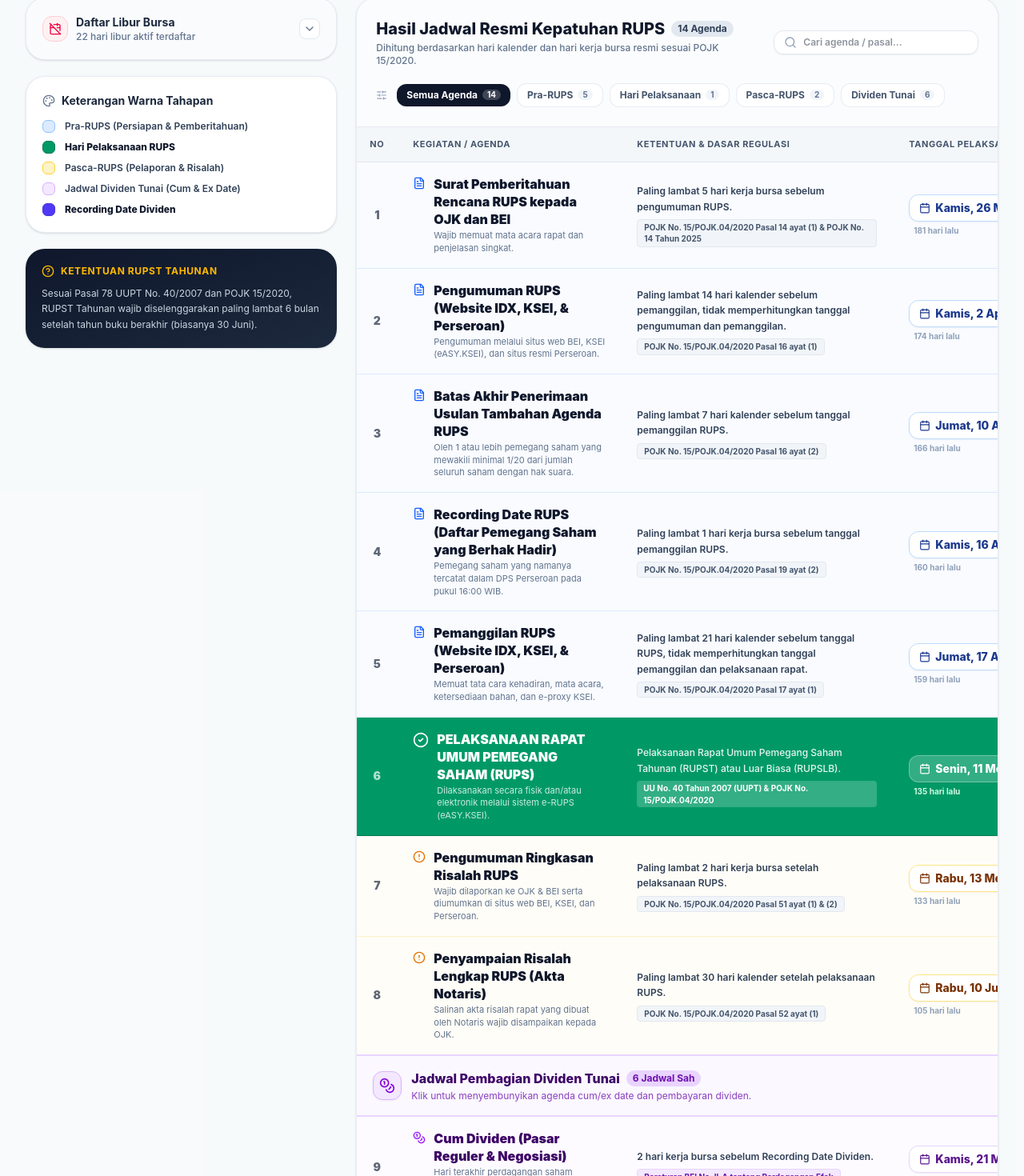
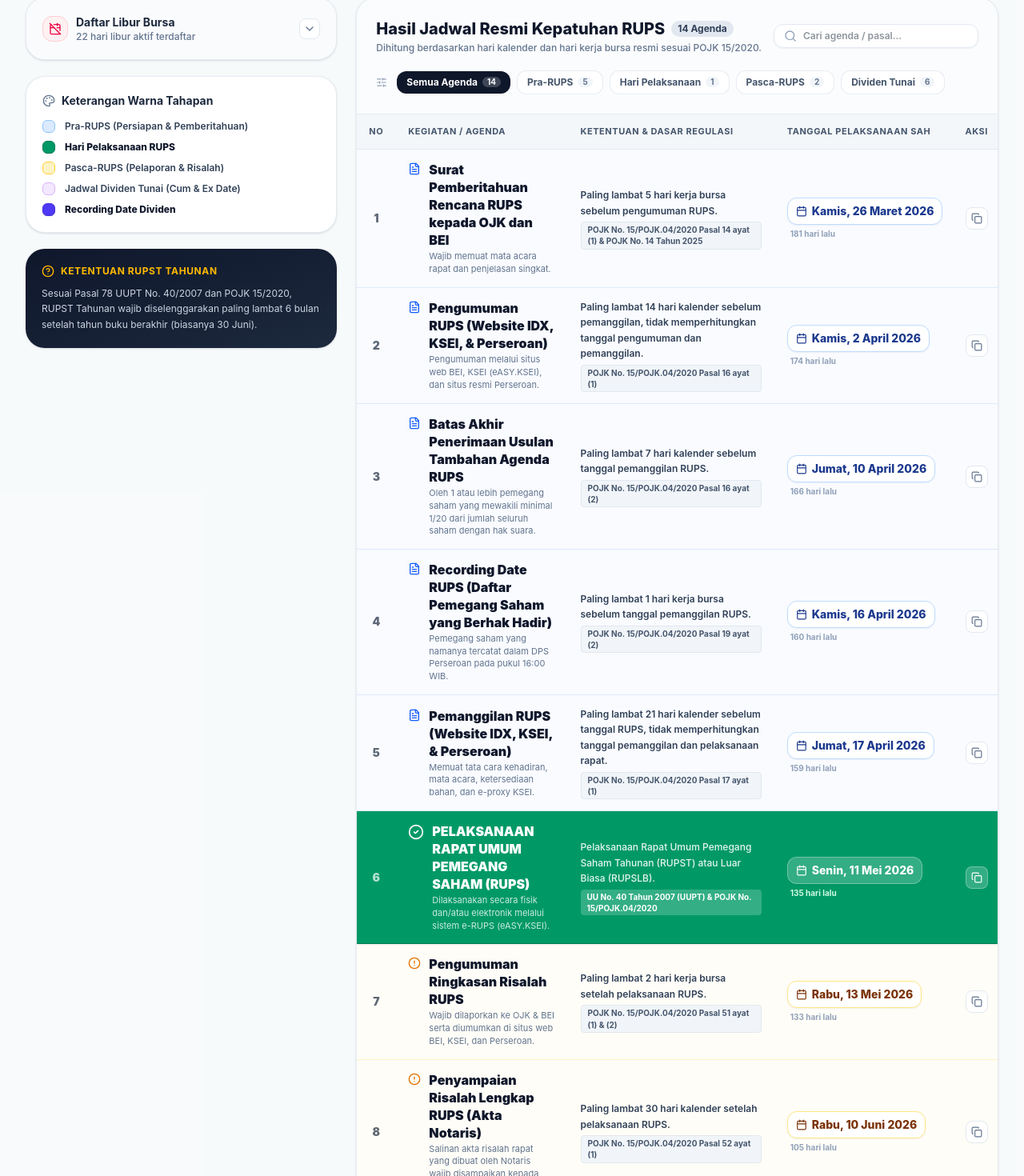
Before and after one commit to hendyka/RUPS_New, a React (Vite) app: page / in a window 1280 px wide. Shown: the part 657-2127 px from the top of the page at 80% size. Built offline with nearby package versions, Linux system fonts and the light colour scheme.

Commit message:
Refactor TimelineTable component with sidebar support
Update sidebar

```diff
--- a/src/components/TimelineTable.tsx
+++ b/src/components/TimelineTable.tsx
@@ -12,9 +12,10 @@ import {
   Clock,
   Copy,
   Check,
-  Share2,
   SlidersHorizontal,
-  Search
+  Search,
+  PanelLeftClose,
+  PanelLeftOpen
 } from 'lucide-react';
 
 interface TimelineTableProps {
@@ -26,6 +27,8 @@ interface TimelineTableProps {
   onFilterChange: (cat: string) => void;
   searchQuery: string;
   onSearchChange: (query: string) => void;
+  isSidebarOpen?: boolean;
+  onToggleSidebar?: () => void;
 }
 
 export const TimelineTable: React.FC<TimelineTableProps> = ({
@@ -37,6 +40,8 @@ export const TimelineTable: React.FC<TimelineTableProps> = ({
   onFilterChange,
   searchQuery,
   onSearchChange,
+  isSidebarOpen = true,
+  onToggleSidebar,
 }) => {
   const [copiedId, setCopiedId] = React.useState<string | null>(null);
 
@@ -133,10 +138,27 @@ export const TimelineTable: React.FC<TimelineTableProps> = ({
   return (
     <div className="bg-white rounded-3xl shadow-sm border border-slate-200/80 overflow-hidden">
       {/* Top Filter & Search Bar */}
-      <div className="p-5 md:p-6 border-b border-slate-200/80 bg-slate-50/50 space-y-4">
-        <div className="flex flex-col md:flex-row md:items-center justify-between gap-4">
+      <div className="p-4 sm:p-6 border-b border-slate-200/80 bg-slate-50/50 space-y-4">
+        <div className="flex flex-col md:flex-row md:items-center justify-between gap-3">
+          <div className="flex items-start sm:items-center gap-3">
+            {onToggleSidebar && (
+              <button
+                onClick={onToggleSidebar}
+                className={`p-2 rounded-xl border text-xs font-bold transition-all shrink-0 flex items-center gap-1.5 shadow-xs ${
+                  isSidebarOpen
+                    ? 'bg-white hover:bg-slate-100 text-slate-600 border-slate-200'
+                    : 'bg-indigo-600 hover:bg-indigo-700 text-white border-indigo-700 ring-2 ring-indigo-300/50'
+                }`}
+                title={isSidebarOpen ? 'Sembunyikan Panel Libur (Perluas Tampilan Tabel)' : 'Tampilkan Panel Libur'}
+              >
+                {isSidebarOpen ? <PanelLeftClose className="w-4 h-4" /> : <PanelLeftOpen className="w-4 h-4" />}
+                <span className="hidden sm:inline text-xs font-semibold">
+                  {isSidebarOpen ? 'Lipat Kiri' : 'Buka Kiri'}
+                </span>
+              </button>
+            )}
             <div>
-            <h2 className="text-lg md:text-xl font-extrabold text-slate-900 flex items-center gap-2">
+              <h2 className="text-base sm:text-lg md:text-xl font-extrabold text-slate-900 flex items-center gap-2">
                 <span>Hasil Jadwal Resmi Kepatuhan RUPS</span>
                 <span className="text-xs font-bold px-2 py-0.5 rounded-full bg-slate-200 text-slate-700">
                   {items.length} Agenda
@@ -145,6 +167,7 @@ export const TimelineTable: React.FC<TimelineTableProps> = ({
               <p className="text-xs text-slate-500 font-medium mt-0.5">
                 Dihitung berdasarkan hari kalender dan hari kerja bursa resmi sesuai POJK 15/2020.
               </p>
+            </div>
           </div>
 
           {/* Search box */}
@@ -188,14 +211,14 @@ export const TimelineTable: React.FC<TimelineTableProps> = ({
 
       {/* Main Table */}
       <div className="overflow-x-auto">
-        <table className="w-full text-left text-sm border-collapse">
+        <table className="w-full text-left text-sm border-collapse table-auto">
           <thead>
             <tr className="bg-slate-100/80 border-b border-slate-200 text-slate-600 text-[11px] font-extrabold uppercase tracking-wider">
-              <th className="px-4 py-3.5 text-center w-14">No</th>
-              <th className="px-5 py-3.5 min-w-[280px]">Kegiatan / Agenda</th>
-              <th className="px-5 py-3.5 min-w-[340px]">Ketentuan & Dasar Regulasi</th>
-              <th className="px-5 py-3.5 whitespace-nowrap min-w-[200px]">Tanggal Pelaksanaan Sah</th>
-              <th className="px-4 py-3.5 text-center w-16 no-print">Aksi</th>
+              <th className="px-3 py-3.5 text-center w-12 shrink-0">No</th>
+              <th className="px-4 py-3.5 min-w-[200px]">Kegiatan / Agenda</th>
+              <th className="px-4 py-3.5 min-w-[240px]">Ketentuan & Dasar Regulasi</th>
+              <th className="px-4 py-3.5 min-w-[170px] whitespace-nowrap">Tanggal Pelaksanaan Sah</th>
+              <th className="px-3 py-3.5 text-center w-12 shrink-0 no-print">Aksi</th>
             </tr>
           </thead>
 
@@ -219,16 +242,16 @@ export const TimelineTable: React.FC<TimelineTableProps> = ({
                     className={`border-b ${style.row} transition-colors group`}
                   >
                     {/* No */}
-                    <td className="px-4 py-4 text-center font-black opacity-70">
+                    <td className="px-3 py-3.5 text-center font-black opacity-70">
                       {idx + 1}
                     </td>
 
                     {/* Title */}
-                    <td className="px-5 py-4">
+                    <td className="px-4 py-3.5">
                       <div className="flex items-start gap-2.5">
                         <span className="shrink-0 mt-0.5">{style.icon}</span>
                         <div>
-                          <span className={`font-black text-sm md:text-base leading-snug block ${isHighlight ? 'text-white' : 'text-slate-900'}`}>
+                          <span className={`font-black text-xs sm:text-sm md:text-base leading-snug block ${isHighlight ? 'text-white' : 'text-slate-900'}`}>
                             {item.title}
                           </span>
                           {item.notes && (
@@ -241,12 +264,12 @@ export const TimelineTable: React.FC<TimelineTableProps> = ({
                     </td>
 
                     {/* Description & Legal Basis */}
-                    <td className="px-5 py-4">
+                    <td className="px-4 py-3.5">
                       <p className={`text-xs leading-relaxed ${isHighlight ? 'text-white/90 font-medium' : 'text-slate-700 font-semibold'}`}>
                         {item.desc}
                       </p>
                       {item.legalBasis && (
-                        <span className={`inline-block mt-1.5 text-[10px] font-bold px-2 py-0.5 rounded ${
+                        <span className={`inline-block mt-1 text-[10px] font-bold px-2 py-0.5 rounded ${
                           isHighlight ? 'bg-white/20 text-white' : 'bg-slate-100 text-slate-600 border border-slate-200'
                         }`}>
                           {item.legalBasis}
@@ -255,23 +278,23 @@ export const TimelineTable: React.FC<TimelineTableProps> = ({
                     </td>
 
                     {/* Date */}
-                    <td className="px-5 py-4 whitespace-nowrap align-middle">
+                    <td className="px-4 py-3.5 align-middle">
                       <div className="flex flex-col gap-1">
-                        <div className={`inline-flex items-center gap-1.5 px-3 py-1.5 rounded-xl text-xs md:text-sm font-extrabold ${style.pill} shadow-xs w-fit`}>
-                          <Calendar className="w-3.5 h-3.5" />
-                          <span>{formatDateIndonesian(item.date)}</span>
+                        <div className={`inline-flex items-center gap-1.5 px-2.5 py-1.5 rounded-xl text-xs md:text-sm font-extrabold ${style.pill} shadow-xs w-fit`}>
+                          <Calendar className="w-3.5 h-3.5 shrink-0" />
+                          <span className="whitespace-normal sm:whitespace-nowrap">{formatDateIndonesian(item.date)}</span>
                         </div>
-                        <span className={`text-[10px] font-bold px-1.5 ${isHighlight ? 'text-emerald-100' : diff === 0 ? 'text-rose-600' : 'text-slate-400'}`}>
+                        <span className={`text-[10px] font-bold px-1 ${isHighlight ? 'text-emerald-100' : diff === 0 ? 'text-rose-600' : 'text-slate-400'}`}>
                           {diff === 0 ? '● Hari Ini' : diff > 0 ? `${diff} hari lagi` : `${Math.abs(diff)} hari lalu`}
                         </span>
                       </div>
                     </td>
 
                     {/* Action */}
-                    <td className="px-4 py-4 text-center align-middle no-print">
+                    <td className="px-3 py-3.5 text-center align-middle no-print">
                       <button
                         onClick={() => handleCopyRow(item)}
-                        className={`p-2 rounded-xl border transition-colors ${
+                        className={`p-1.5 rounded-lg border transition-colors ${
                           isHighlight
                             ? 'bg-white/20 hover:bg-white/30 text-white border-white/30'
                             : 'bg-white hover:bg-slate-100 text-slate-500 hover:text-slate-800 border-slate-200'
@@ -294,20 +317,20 @@ export const TimelineTable: React.FC<TimelineTableProps> = ({
                 onClick={onToggleDividen}
                 className="bg-purple-50/70 hover:bg-purple-100/70 cursor-pointer transition-colors border-y-2 border-purple-200 group"
               >
-                <td colSpan={5} className="px-5 py-4">
+                <td colSpan={5} className="px-5 py-3.5">
                   <div className="flex items-center justify-between">
                     <div className="flex items-center gap-3">
-                      <div className="w-9 h-9 rounded-xl bg-purple-100 border border-purple-300 flex items-center justify-center text-purple-700 shadow-xs">
-                        <Coins className="w-5 h-5" />
+                      <div className="w-8 h-8 rounded-xl bg-purple-100 border border-purple-300 flex items-center justify-center text-purple-700 shadow-xs">
+                        <Coins className="w-4 h-4" />
                       </div>
                       <div>
-                        <h3 className="text-sm md:text-base font-extrabold text-purple-950 flex items-center gap-2">
+                        <h3 className="text-xs sm:text-sm md:text-base font-extrabold text-purple-950 flex items-center gap-2">
                           <span>Jadwal Pembagian Dividen Tunai</span>
-                          <span className="text-xs px-2 py-0.5 rounded-full bg-purple-200 text-purple-800 font-bold">
+                          <span className="text-[10px] sm:text-xs px-2 py-0.5 rounded-full bg-purple-200 text-purple-800 font-bold">
                             6 Jadwal Sah
                           </span>
                         </h3>
-                        <p className="text-xs text-purple-800/80 mt-0.5">
+                        <p className="text-[11px] sm:text-xs text-purple-800/80 mt-0.5">
                           Klik untuk {showDividen ? 'menyembunyikan' : 'menampilkan'} agenda cum/ex date dan pembayaran dividen.
                         </p>
                       </div>
@@ -334,15 +357,15 @@ export const TimelineTable: React.FC<TimelineTableProps> = ({
                     key={item.id}
                     className={`border-b ${style.row} transition-colors group`}
                   >
-                    <td className="px-4 py-4 text-center font-black opacity-70">
+                    <td className="px-3 py-3.5 text-center font-black opacity-70">
                       {filteredNonDividen.length + idx + 1}
                     </td>
 
-                    <td className="px-5 py-4">
+                    <td className="px-4 py-3.5">
                       <div className="flex items-start gap-2.5">
                         <span className="shrink-0 mt-0.5">{style.icon}</span>
                         <div>
-                          <span className={`font-black text-sm md:text-base leading-snug block ${isRec ? 'text-white' : 'text-purple-950'}`}>
+                          <span className={`font-black text-xs sm:text-sm md:text-base leading-snug block ${isRec ? 'text-white' : 'text-purple-950'}`}>
                             {item.title}
                           </span>
                           {item.notes && (
@@ -354,12 +377,12 @@ export const TimelineTable: React.FC<TimelineTableProps> = ({
                       </div>
                     </td>
 
-                    <td className="px-5 py-4">
+                    <td className="px-4 py-3.5">
                       <p className={`text-xs leading-relaxed ${isRec ? 'text-white/90 font-medium' : 'text-slate-700 font-semibold'}`}>
                         {item.desc}
                       </p>
                       {item.legalBasis && (
-                        <span className={`inline-block mt-1.5 text-[10px] font-bold px-2 py-0.5 rounded ${
+                        <span className={`inline-block mt-1 text-[10px] font-bold px-2 py-0.5 rounded ${
                           isRec ? 'bg-white/20 text-white' : 'bg-purple-100 text-purple-800 border border-purple-200'
                         }`}>
                           {item.legalBasis}
@@ -367,22 +390,22 @@ export const TimelineTable: React.FC<TimelineTableProps> = ({
                       )}
                     </td>
 
-                    <td className="px-5 py-4 whitespace-nowrap align-middle">
+                    <td className="px-4 py-3.5 align-middle">
                       <div className="flex flex-col gap-1">
-                        <div className={`inline-flex items-center gap-1.5 px-3 py-1.5 rounded-xl text-xs md:text-sm font-extrabold ${style.pill} shadow-xs w-fit`}>
-                          <Calendar className="w-3.5 h-3.5" />
-                          <span>{formatDateIndonesian(item.date)}</span>
+                        <div className={`inline-flex items-center gap-1.5 px-2.5 py-1.5 rounded-xl text-xs md:text-sm font-extrabold ${style.pill} shadow-xs w-fit`}>
+                          <Calendar className="w-3.5 h-3.5 shrink-0" />
+                          <span className="whitespace-normal sm:whitespace-nowrap">{formatDateIndonesian(item.date)}</span>
                         </div>
-                        <span className={`text-[10px] font-bold px-1.5 ${isRec ? 'text-indigo-100' : diff === 0 ? 'text-rose-600' : 'text-purple-700/70'}`}>
+                        <span className={`text-[10px] font-bold px-1 ${isRec ? 'text-indigo-100' : diff === 0 ? 'text-rose-600' : 'text-purple-700/70'}`}>
                           {diff === 0 ? '● Hari Ini' : diff > 0 ? `${diff} hari lagi` : `${Math.abs(diff)} hari lalu`}
                         </span>
                       </div>
                     </td>
 
-                    <td className="px-4 py-4 text-center align-middle no-print">
+                    <td className="px-3 py-3.5 text-center align-middle no-print">
                       <button
                         onClick={() => handleCopyRow(item)}
-                        className={`p-2 rounded-xl border transition-colors ${
+                        className={`p-1.5 rounded-lg border transition-colors ${
                           isRec
                             ? 'bg-white/20 hover:bg-white/30 text-white border-white/30'
                             : 'bg-white hover:bg-purple-100 text-purple-700 border-purple-200'
```
Lines whose indentation alone changed are shown as unchanged.
